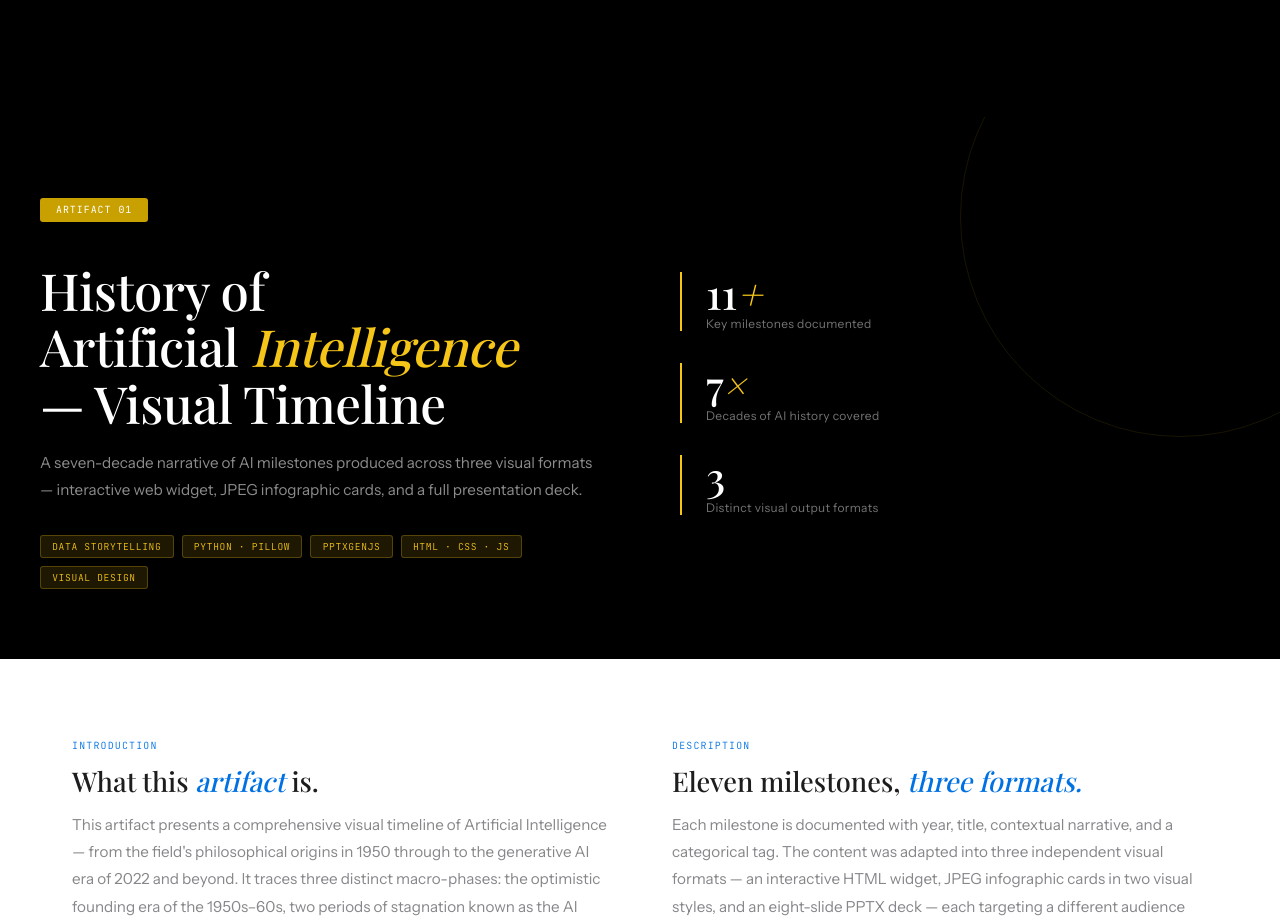
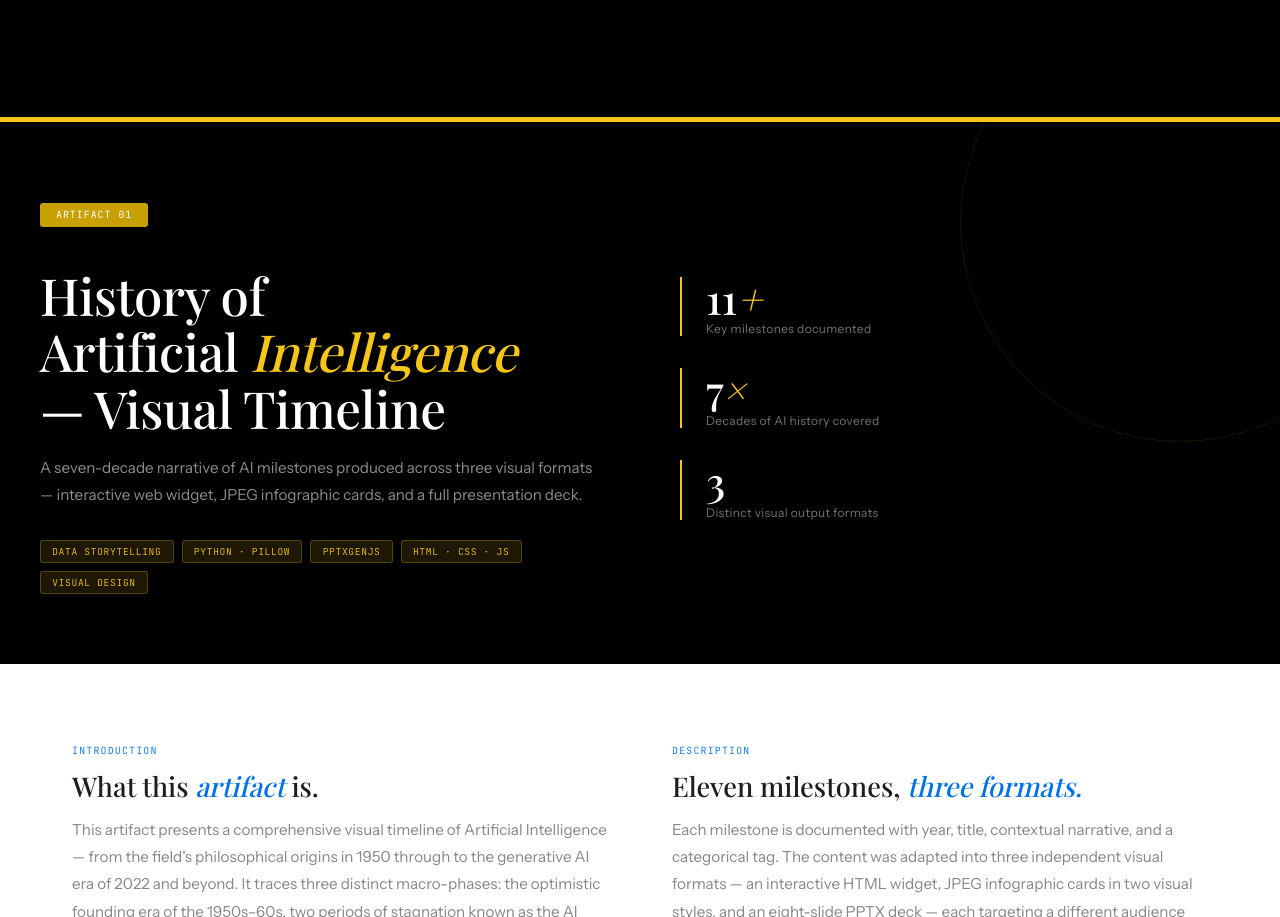
Before and after one commit to chittaranjan-rath/chittaranjan-rath.github.io, a plain HTML site: page index.html in a window 1280 px wide. Shown: the part 7050-7967 px from the top of the page. Drawn offline with nearby package versions, Linux system fonts and the light colour scheme; a web font is replaced by a local one.

Commit message:
Update index.html

```diff
--- a/index.html
+++ b/index.html
@@ -100,6 +100,7 @@ nav{position:fixed;top:0;left:0;right:0;z-index:100;height:52px;display:flex;ali
 .a1-hero{
   background:var(--black);padding:80px 2rem 70px;
   position:relative;overflow:hidden;
+  border-top:5px solid #F5C518;
 }
 .a1-hero-inner{max-width:1200px;margin:0 auto;display:grid;grid-template-columns:1fr 1fr;gap:5rem;align-items:center}
 .a1-hero-title{font-family:'Playfair Display',serif;font-size:clamp(2.2rem,4vw,3.4rem);font-weight:500;line-height:1.1;letter-spacing:-0.01em;color:var(--white);margin-bottom:1.2rem}
```
